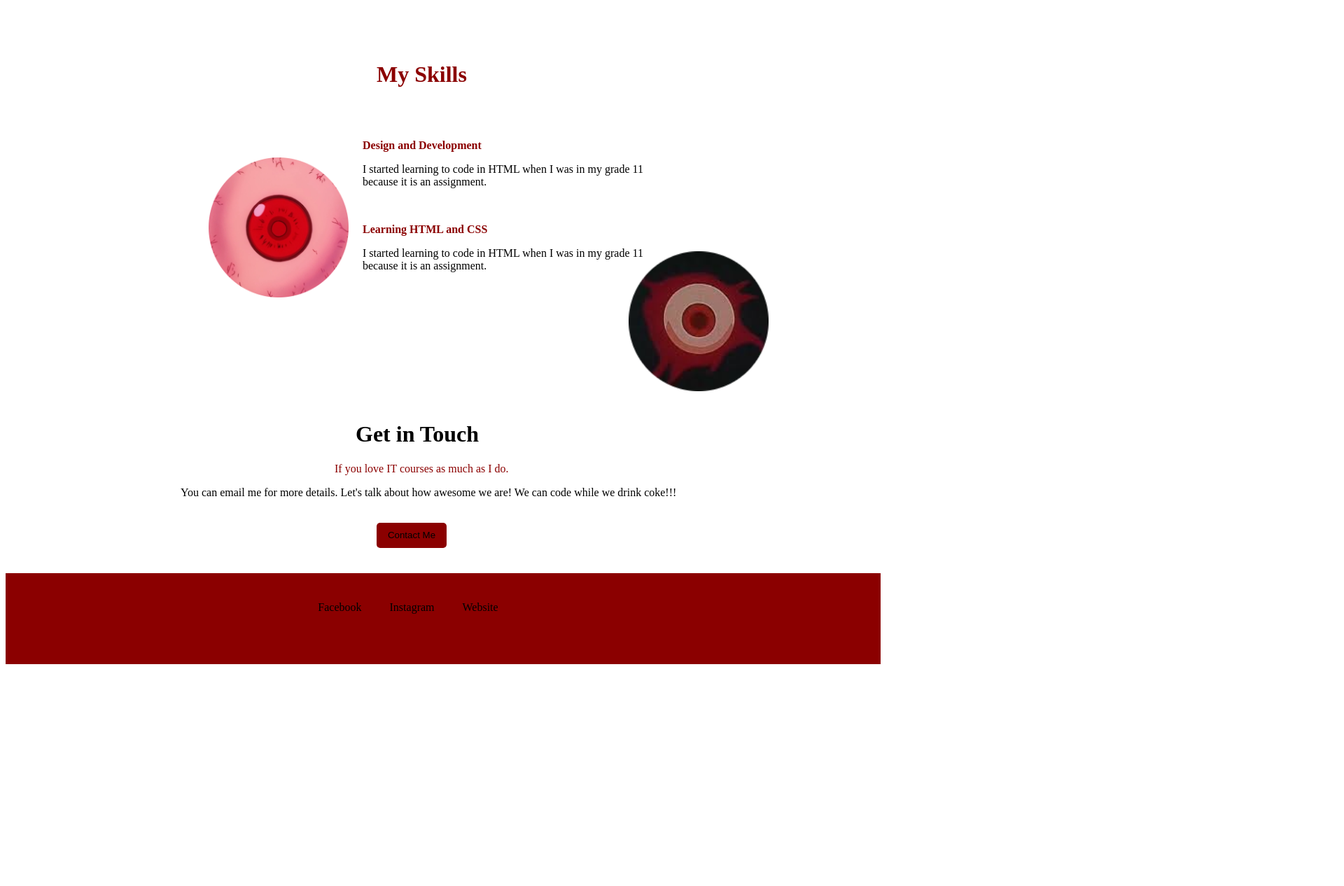
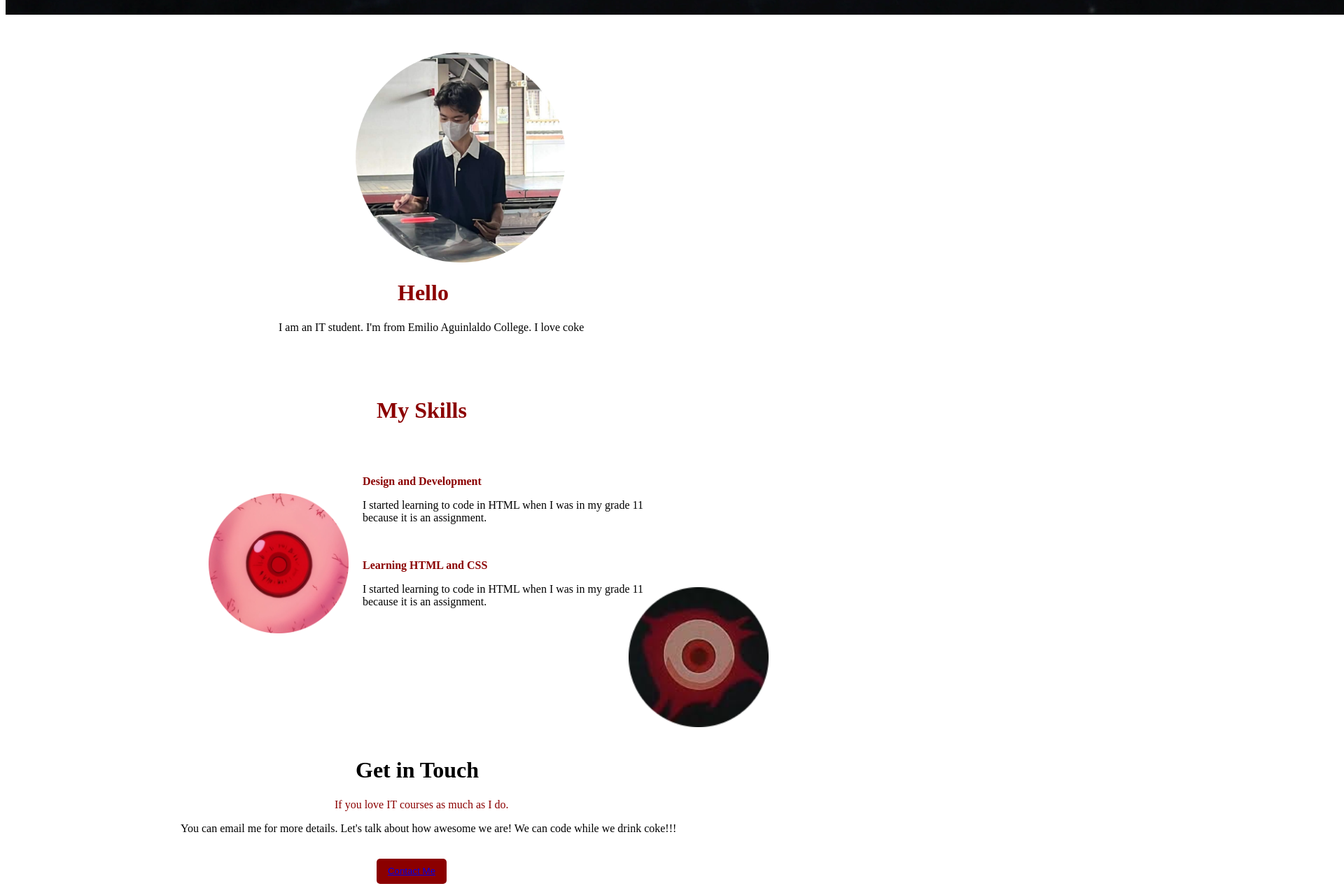
Before and after one commit to Cwnte/ACTIVITY_2, a plain HTML site: page index.html in a window 1280 px wide. Shown: the part 1067-2333 px from the top of the page at 70% size, 1920 px wide, since content can reach past the window. Before the commit the page ends 2024 px from the top, so only its background shows below. Drawn offline with Linux system fonts and the light colour scheme.

Commit message:
Update index.html

```diff
--- a/index.html
+++ b/index.html
@@ -9,12 +9,14 @@
 </head>
 <body>
 
-    <div class = "picture1">
-        <img src = "images/city.webp" height="700">
+    <div class = "center-wrapper">
+
+    <div class = "banner">
+        <img src = "images/city.webp" >
     </div>
 
     <div class="picture2">
-        <img src = "images/icon-modified.png" height="200" >
+        <img src = "images/1000008862-modified.png" height="300" >
 
         <h1 class = "helloH"> Hello </h1>
         <p class = "helloP"> I am an IT student. I'm from Emilio Aguinlaldo College. I love coke</p>
@@ -59,7 +61,7 @@
     <br>
 
     <button>
-        Contact Me
+        <a href = "https://cwnte.github.io/Portfolio/" target = "_blank">Contact Me</a>
     </button>
 
     <br>
@@ -68,10 +70,13 @@
 
     <footer class = "footer">
         <div class = "footer-container">
-            <a> Facebook </a>
-            <a> Instagram </a>
-            <a> Website </a>
+            <a href = "https://www.facebook.com/share/1GB4LyAE3D/" target="_blank"> Facebook </a>
+            <a href = "https://www.instagram.com/cwnte_666?igsh=MXdubXlxcjdhdjRidA==" target="_blank"> Instagram </a>
+            <a href = "https://github.com/Cwnte" target="_blank"> Website </a>
         </div>
+
     </footer>
+
+    </div>
 </body>
 </html>
```
